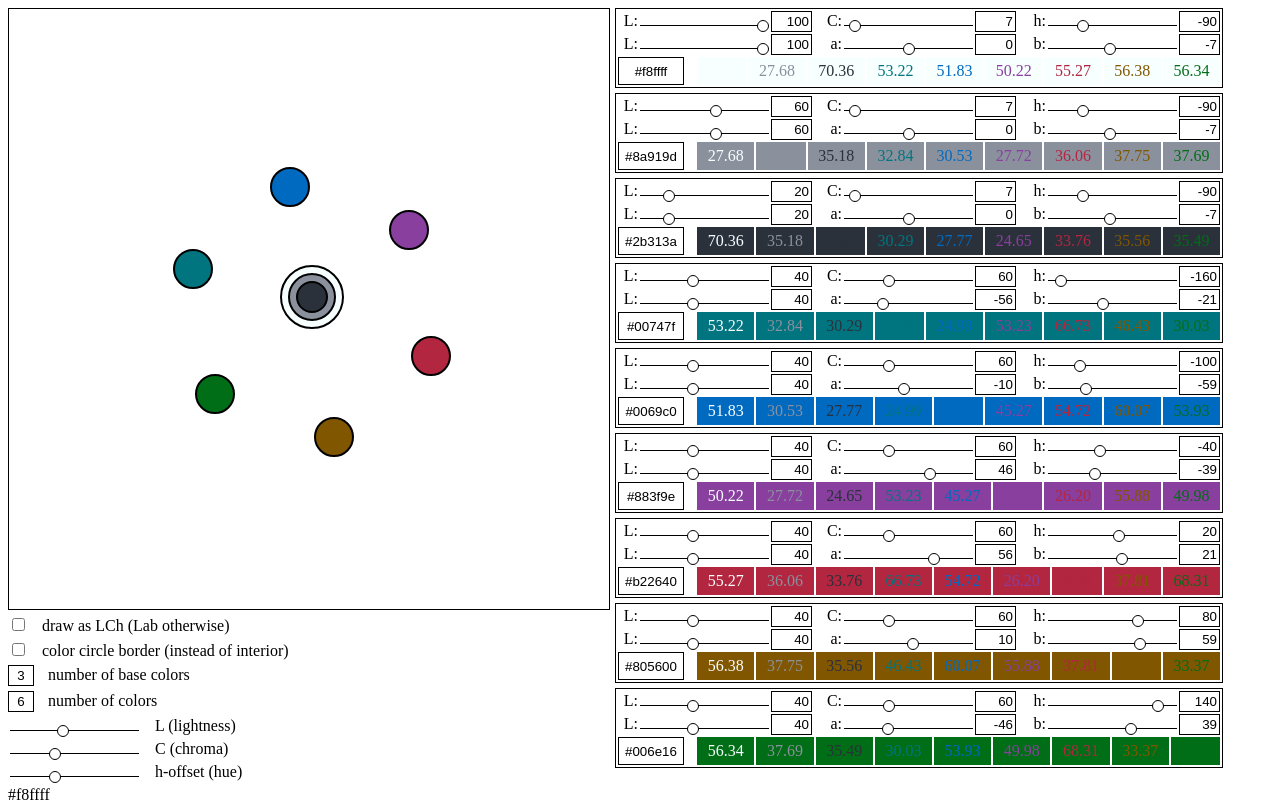
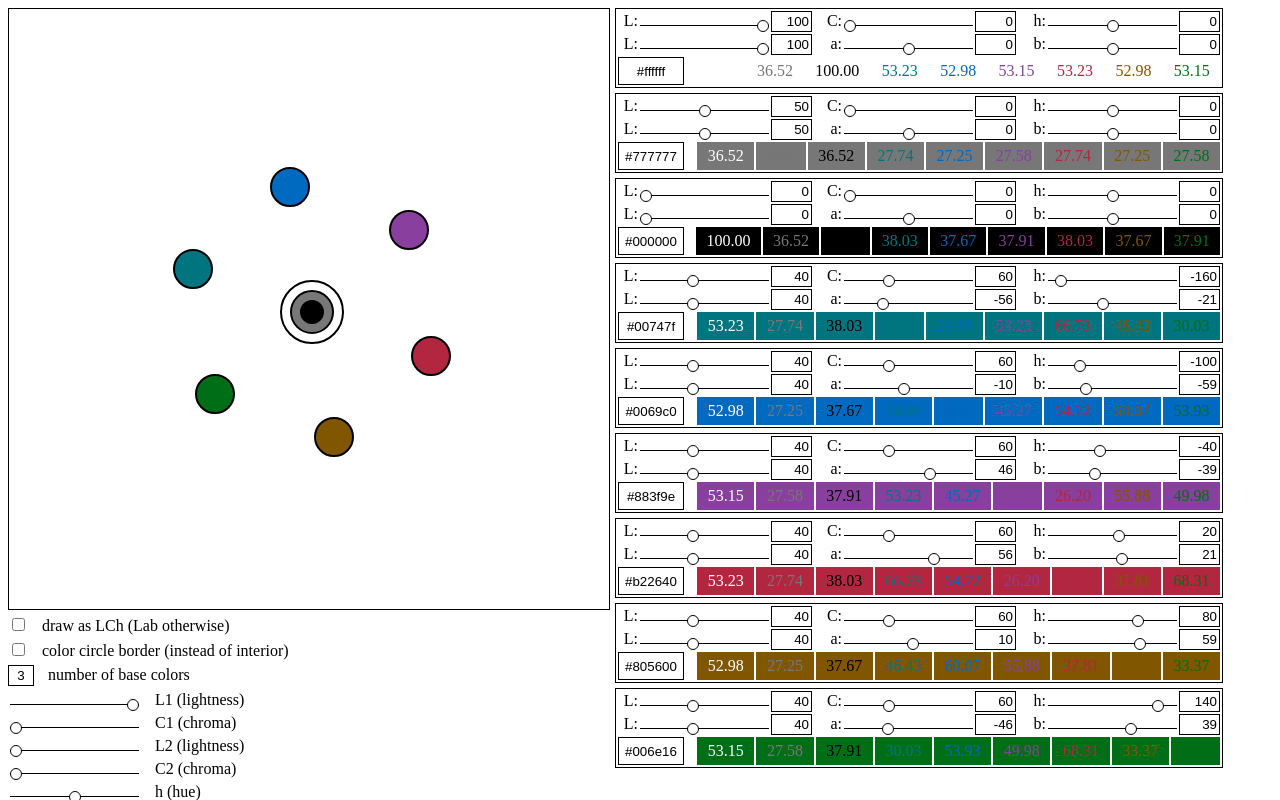
Before and after one commit to thobl/LCh-Lab-color-palette, a React (Create React App) app: page / in a window 1280 px wide. Shown: the top 800 px of the page. Built offline with nearby package versions, Linux system fonts and the light colour scheme.

Commit message:
some inputs for the base colors

```diff
--- a/src/Palette.tsx
+++ b/src/Palette.tsx
@@ -77,7 +77,12 @@ class Palette extends React.Component<PaletteProps, PaletteState> {
   componentDidUpdate(_prevProps: PaletteProps, prevState: PaletteState) {
     if (prevState.n !== this.state.n
       || prevState.base_n !== this.state.base_n
-      || prevState.offset !== this.state.offset) {
+      || prevState.offset !== this.state.offset
+      || prevState.base_L1 !== this.state.base_L1
+      || prevState.base_L2 !== this.state.base_L2
+      || prevState.base_C1 !== this.state.base_C1
+      || prevState.base_C2 !== this.state.base_C2
+      || prevState.base_h !== this.state.base_h) {
       this.initializeColors();
     }
     if (prevState.L !== this.state.L) {
@@ -98,11 +103,15 @@ class Palette extends React.Component<PaletteProps, PaletteState> {
 
   private initializeColors() {
     let colors: Array<ColorLCh> = [];
-    const base_n = this.state.base_n;
-    const minL = 20;
-    for (let i = base_n; i > 0; i--) {
+
+    const {base_n, base_L1, base_L2, base_C1, base_C2, base_h} = this.state;
+    const step_L = (base_L2 - base_L1) / (base_n - 1);
+    const step_C = (base_C2 - base_C1) / (base_n - 1);
+    for (let i = 0; i < base_n; i++) {
       colors.push({
-        h: -90, L: minL + (i - 1) * (100 - minL) / (base_n - 1), C: 7
+        h: base_h,
+        L: base_L1 + i * step_L,
+        C: base_C1 + i * step_C
       })
     }
     const n: number = this.state.n;
@@ -181,6 +190,11 @@ class Palette extends React.Component<PaletteProps, PaletteState> {
           {inputBool('drawLCh', 'draw as LCh (Lab otherwise)')}
           {inputBool('colorStroke', 'color circle border (instead of interior)')}
           {inputNumber('base_n', 'number of base colors')}
+          {inputSlider('base_L1', 0, 100, 'L1 (lightness)')}
+          {inputSlider('base_C1', 0, 180, 'C1 (chroma)')}
+          {inputSlider('base_L2', 0, 100, 'L2 (lightness)')}
+          {inputSlider('base_C2', 0, 180, 'C2 (chroma)')}
+          {inputSlider('base_h', -180, 180, 'h (hue)')}
           {inputNumber('n', 'number of colors')}
           {inputSlider('L', 0, 100, 'L (lightness)')}
           {inputSlider('C', 0, 180, 'C (chroma)')}
```
